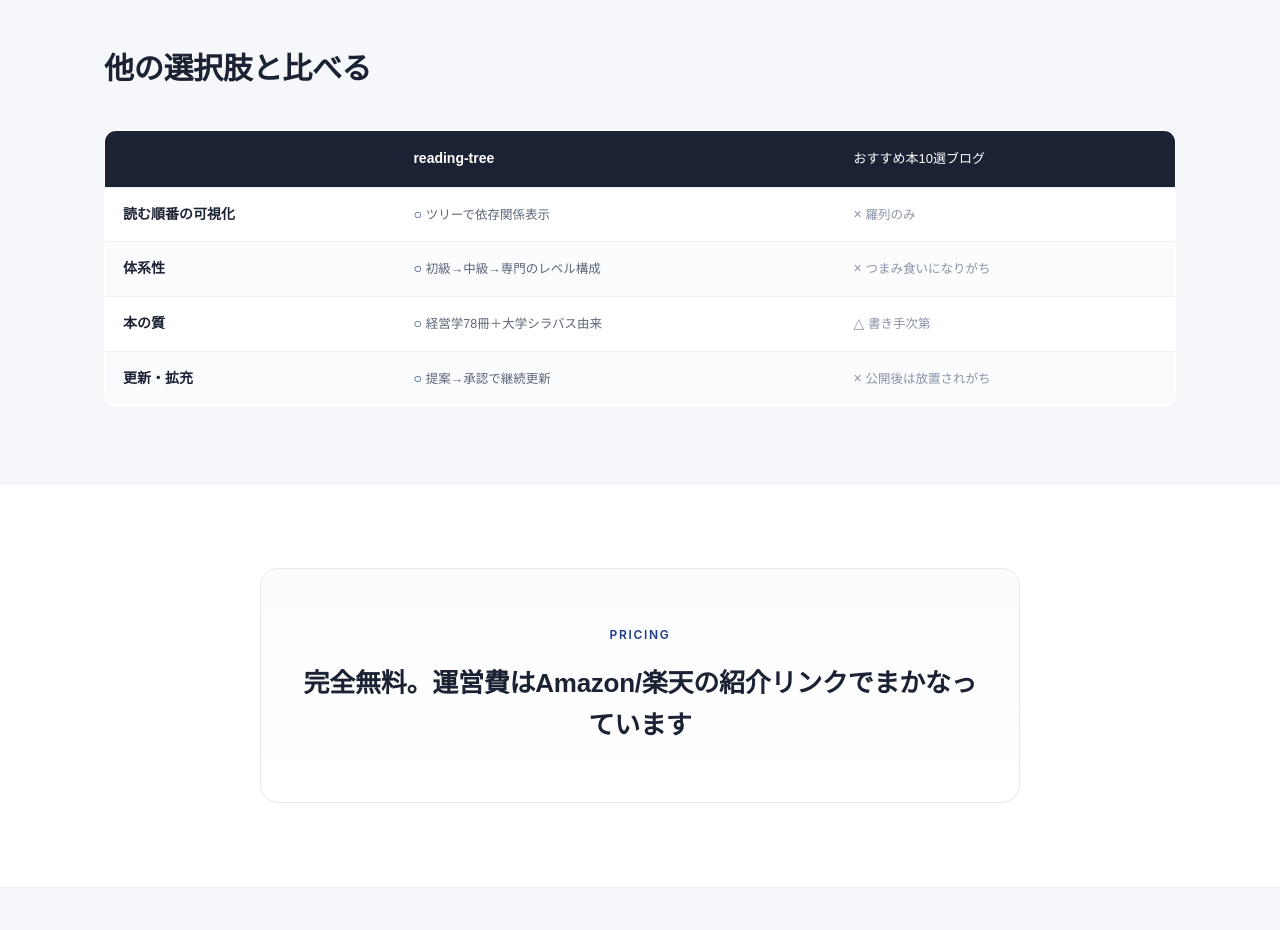
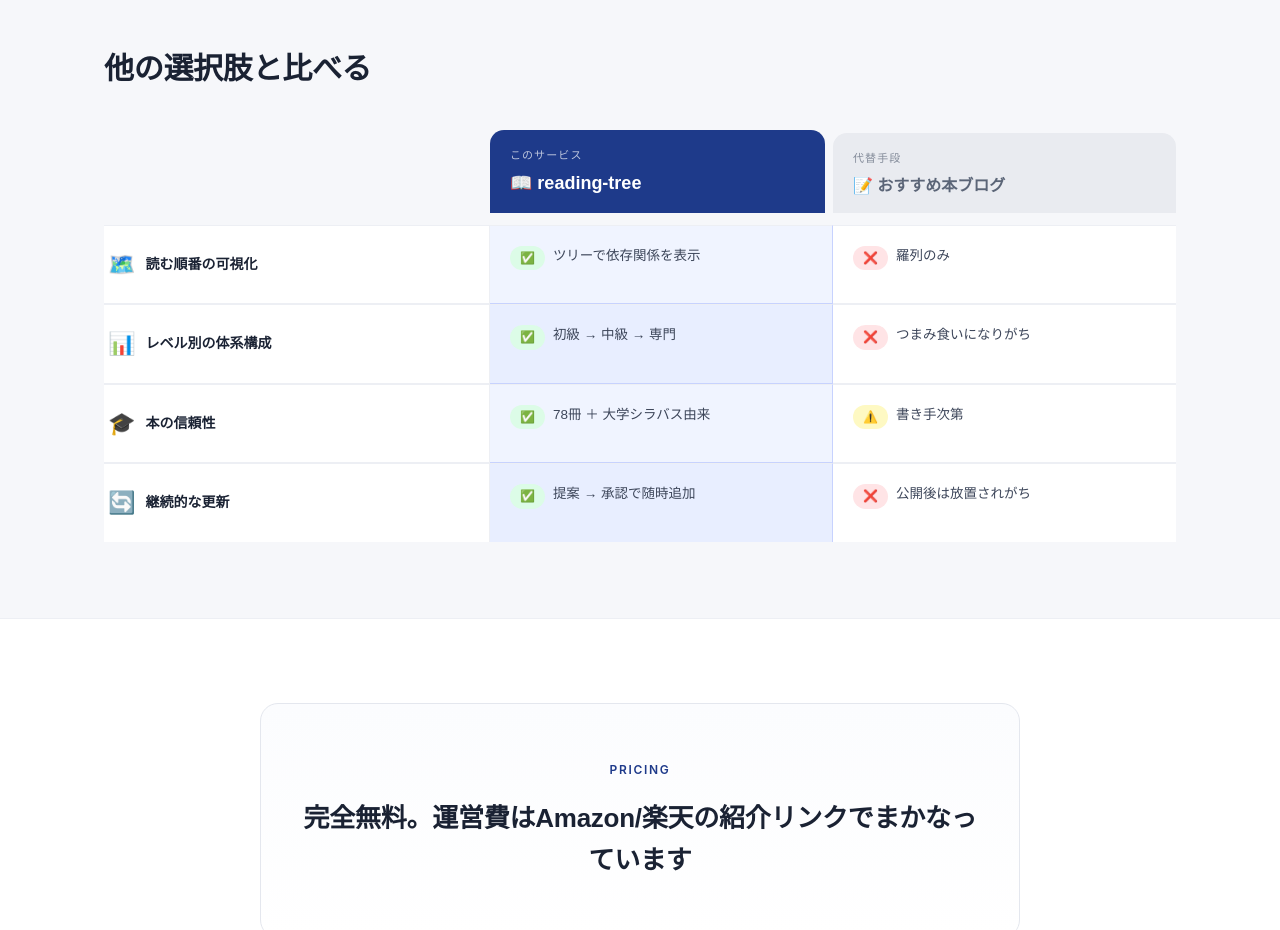
Before and after one commit to ryutaro3215/reading-tree, a Next.js app: page / in a window 1280 px wide. Shown: the part 1960-2890 px from the top of the page. Built offline with nearby package versions, Linux system fonts and the light colour scheme; no server answers.

Commit message:
style: redesign comparison table with emojis and color badges
- emoji icons per row (🗺️📊🎓🔄)
- colored badge chips (✅green / ⚠️amber / ❌red)
- dark blue header for reading-tree column
- blue tinted rows for our column

Co-Authored-By: Claude Sonnet 4.6 <noreply@anthropic.com>

```diff
--- a/components/lp/ComparisonTable.tsx
+++ b/components/lp/ComparisonTable.tsx
@@ -1,27 +1,65 @@
-export function ComparisonTable() {
 const rows = [
 	{
+		emoji: "🗺️",
 		label: "読む順番の可視化",
-			ours: { mark: "○", note: "ツリーで依存関係表示" },
-			theirs: { mark: "×", note: "羅列のみ" },
+		ours: { badge: "good", text: "ツリーで依存関係を表示" },
+		theirs: { badge: "bad", text: "羅列のみ" },
 	},
 	{
-			label: "体系性",
-			ours: { mark: "○", note: "初級→中級→専門のレベル構成" },
-			theirs: { mark: "×", note: "つまみ食いになりがち" },
+		emoji: "📊",
+		label: "レベル別の体系構成",
+		ours: { badge: "good", text: "初級 → 中級 → 専門" },
+		theirs: { badge: "bad", text: "つまみ食いになりがち" },
 	},
 	{
-			label: "本の質",
-			ours: { mark: "○", note: "経営学78冊＋大学シラバス由来" },
-			theirs: { mark: "△", note: "書き手次第" },
+		emoji: "🎓",
+		label: "本の信頼性",
+		ours: { badge: "good", text: "78冊 ＋ 大学シラバス由来" },
+		theirs: { badge: "mid", text: "書き手次第" },
 	},
 	{
-			label: "更新・拡充",
-			ours: { mark: "○", note: "提案→承認で継続更新" },
-			theirs: { mark: "×", note: "公開後は放置されがち" },
+		emoji: "🔄",
+		label: "継続的な更新",
+		ours: { badge: "good", text: "提案 → 承認で随時追加" },
+		theirs: { badge: "bad", text: "公開後は放置されがち" },
 	},
-	];
+] as const;
 
+type Badge = "good" | "mid" | "bad";
+
+const BADGE: Record<Badge, { bg: string; color: string; mark: string }> = {
+	good: { bg: "#DCFCE7", color: "#15803D", mark: "✅" },
+	mid: { bg: "#FEF9C3", color: "#B45309", mark: "⚠️" },
+	bad: { bg: "#FFE4E6", color: "#BE123C", mark: "❌" },
+};
+
+function Cell({ badge, text }: { badge: Badge; text: string }) {
+	const s = BADGE[badge];
+	return (
+		<div style={{ display: "flex", alignItems: "flex-start", gap: 8 }}>
+			<span
+				style={{
+					display: "inline-block",
+					padding: "2px 10px",
+					borderRadius: 20,
+					background: s.bg,
+					color: s.color,
+					fontSize: 12,
+					fontWeight: 700,
+					whiteSpace: "nowrap",
+					flexShrink: 0,
+				}}
+			>
+				{s.mark}
+			</span>
+			<span style={{ fontSize: 13.5, color: "#3D465A", lineHeight: 1.5 }}>
+				{text}
+			</span>
+		</div>
+	);
+}
+
+export function ComparisonTable() {
 	return (
 		<section
 			style={{
@@ -41,78 +79,146 @@ export function ComparisonTable() {
 				>
 					他の選択肢と比べる
 				</h2>
-				<div style={{ overflowX: "auto", WebkitOverflowScrolling: "touch" }}>
+
+				<div style={{ overflowX: "auto" }}>
 					<table
 						style={{
 							width: "100%",
-							minWidth: 480,
-							borderCollapse: "collapse",
-							background: "#FFFFFF",
-							border: "1px solid #E4E7EE",
-							borderRadius: 12,
-							overflow: "hidden",
+							minWidth: 520,
+							borderCollapse: "separate",
+							borderSpacing: 0,
 						}}
 					>
+						<colgroup>
+							<col style={{ width: "36%" }} />
+							<col style={{ width: "32%" }} />
+							<col style={{ width: "32%" }} />
+						</colgroup>
 						<thead>
-							<tr style={{ background: "#1A2233", color: "#FFFFFF" }}>
+							<tr>
+								<th style={{ padding: "0 0 12px" }} />
+								{/* reading-tree 列 */}
 								<th
+									style={{ padding: "0 8px 12px 0", verticalAlign: "bottom" }}
+								>
+									<div
 										style={{
+											background: "#1E3A8A",
+											color: "#FFFFFF",
+											borderRadius: "14px 14px 0 0",
+											padding: "16px 20px 14px",
 											textAlign: "left",
-										padding: "16px 18px",
-										fontSize: 13,
-										fontWeight: 500,
-									}}
-								/>
-								<th
-									style={{
-										textAlign: "left",
-										padding: "16px 18px",
-										fontSize: 14,
-										fontWeight: 700,
 										}}
 									>
-									reading‑tree
-								</th>
-								<th
+										<div
 											style={{
-										textAlign: "left",
-										padding: "16px 18px",
-										fontSize: 13,
+												fontSize: 11,
 												fontWeight: 500,
+												letterSpacing: "0.1em",
+												opacity: 0.7,
+												marginBottom: 4,
 											}}
 										>
-									おすすめ本10選ブログ
+											このサービス
+										</div>
+										<div style={{ fontSize: 18, fontWeight: 700 }}>
+											📖 reading‑tree
+										</div>
+									</div>
+								</th>
+								{/* 競合列 */}
+								<th style={{ padding: "0 0 12px", verticalAlign: "bottom" }}>
+									<div
+										style={{
+											background: "#E9EBF0",
+											color: "#5B6577",
+											borderRadius: "14px 14px 0 0",
+											padding: "16px 20px 14px",
+											textAlign: "left",
+										}}
+									>
+										<div
+											style={{
+												fontSize: 11,
+												fontWeight: 500,
+												letterSpacing: "0.1em",
+												opacity: 0.7,
+												marginBottom: 4,
+											}}
+										>
+											代替手段
+										</div>
+										<div style={{ fontSize: 16, fontWeight: 700 }}>
+											📝 おすすめ本ブログ
+										</div>
+									</div>
 								</th>
 							</tr>
 						</thead>
-						<tbody style={{ fontSize: 14 }}>
-							{rows.map(({ label, ours, theirs }, i) => (
-								<tr
-									key={label}
+						<tbody>
+							{rows.map(({ emoji, label, ours, theirs }, i) => {
+								const isLast = i === rows.length - 1;
+								const cellBase: React.CSSProperties = {
+									padding: "20px",
+									background: "#FFFFFF",
+									borderTop: "1px solid #EDEFF4",
+									borderBottom: isLast ? "none" : "none",
+									verticalAlign: "top",
+								};
+								return (
+									<tr key={label}>
+										{/* ラベル列 */}
+										<td
 											style={{
-										borderTop: "1px solid #EDEFF4",
-										background: i % 2 === 1 ? "#FBFCFE" : "#FFFFFF",
+												...cellBase,
+												paddingLeft: 4,
+												borderRight: "1px solid #EDEFF4",
+												borderBottom: isLast ? "none" : "1px solid #EDEFF4",
 											}}
 										>
-									<td style={{ padding: "15px 18px", fontWeight: 700 }}>
+											<div
+												style={{
+													display: "flex",
+													alignItems: "center",
+													gap: 10,
+												}}
+											>
+												<span style={{ fontSize: 22 }}>{emoji}</span>
+												<span
+													style={{
+														fontSize: 14,
+														fontWeight: 700,
+														color: "#1A2233",
+													}}
+												>
 													{label}
+												</span>
+											</div>
 										</td>
-									<td style={{ padding: "15px 18px" }}>
-										<span style={{ color: "#1E3A8A", fontWeight: 700 }}>
-											{ours.mark}
-										</span>{" "}
-										<span style={{ color: "#5B6577", fontSize: 12.5 }}>
-											{ours.note}
-										</span>
+										{/* reading-tree 列 */}
+										<td
+											style={{
+												...cellBase,
+												background: i % 2 === 0 ? "#F0F4FF" : "#E8EEFF",
+												borderRight: "1px solid #C7D2FE",
+												borderBottom: isLast ? "none" : "1px solid #C7D2FE",
+												marginRight: 8,
+											}}
+										>
+											<Cell badge={ours.badge} text={ours.text} />
 										</td>
-									<td style={{ padding: "15px 18px" }}>
-										<span style={{ color: "#8A93A6" }}>{theirs.mark}</span>{" "}
-										<span style={{ fontSize: 12.5, color: "#8A93A6" }}>
-											{theirs.note}
-										</span>
+										{/* 競合列 */}
+										<td
+											style={{
+												...cellBase,
+												borderBottom: isLast ? "none" : "1px solid #EDEFF4",
+											}}
+										>
+											<Cell badge={theirs.badge} text={theirs.text} />
 										</td>
 									</tr>
-							))}
+								);
+							})}
 						</tbody>
 					</table>
 				</div>
```
Lines whose indentation alone changed are shown as unchanged.
